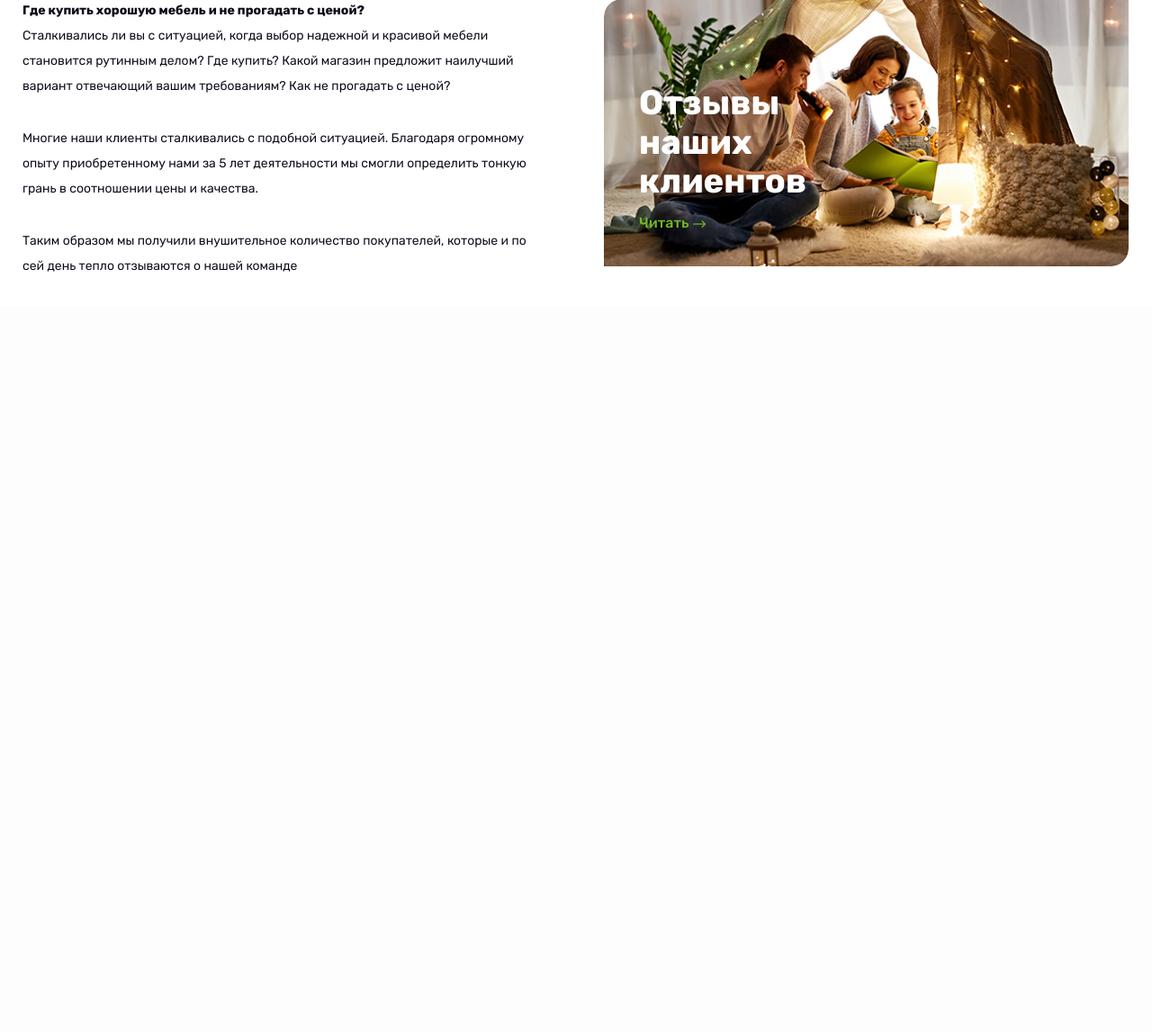
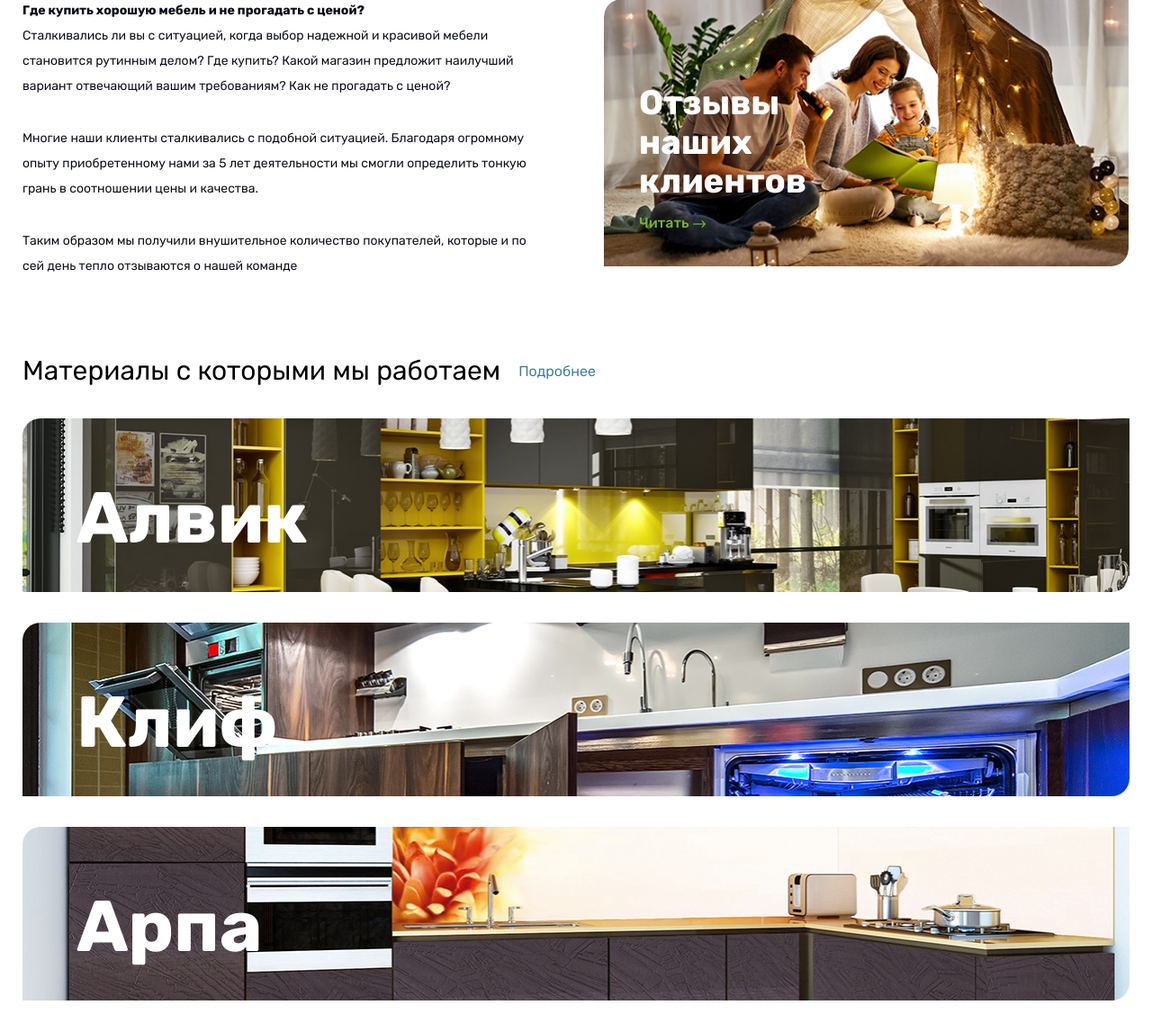
Before and after one commit to acr0matic/stick-home-mebel, a PHP site: page / in a window 1280 px wide. Shown: the part 2068-3215 px from the top of the page at 90% size. Before the commit the page ends 2370 px from the top, so only its background shows below. Run offline with PHP 8.4, Linux system fonts and the light colour scheme; style sheets or scripts are compiled from the project's sources.

Commit message:
Сверстана секция "Материалы"

```diff
--- a/src/index.html
+++ b/src/index.html
@@ -326,6 +326,38 @@
       </div>
       <!-- /.container -->
     </section>
+
+    <section id="materials">
+      <div class="container">
+        <div class="section-title">
+          <h2 class="section-title__heading">Материалы с которыми мы работаем</h2>
+          <a href="" class="section-title__additional">Подробнее</a>
+        </div>
+        <!-- /.section-title -->
+
+        <div class="materials">
+          <div class="material">
+            <img class="material__image border-br-tl" src="img/materials/alvic.jpg" alt="">
+            <h2 class="material__title">Алвик</h2>
+          </div>
+          <!-- /.material -->
+
+          <div class="material">
+            <img class="material__image border-br-tl" src="img/materials/klif.jpg" alt="">
+            <h2 class="material__title">Клиф</h2>
+          </div>
+          <!-- /.material -->
+
+          <div class="material">
+            <img class="material__image border-br-tl" src="img/materials/arpa.jpg" alt="">
+            <h2 class="material__title">Арпа</h2>
+          </div>
+          <!-- /.material -->
+        </div>
+        <!-- /.materials -->
+      </div>
+      <!-- /.container -->
+    </section>
   </main>
 
   <!-- Подвал -->
--- a/src/scss/base/_helpers.scss
+++ b/src/scss/base/_helpers.scss
@@ -84,6 +84,8 @@
   }
 
   &__additional {
+    transition: all 0.15s ease;
+
     &--like {
       &::before {
         content: url("../img/icons/like.png");
--- /dev/null
+++ b/src/scss/layout/_materials.scss
@@ -0,0 +1,28 @@
+#materials {
+  .section-title__additional {
+    color: $text-blue;
+
+    &:hover {
+      color: lighten($text-blue, $amount: 20);
+    }
+  }
+}
+
+.material {
+  position: relative;
+
+  margin-bottom: 30px;
+
+  &__image {
+    width: 100%;
+  }
+
+  &__title {
+    position: absolute;
+    top: 65px;
+    left: 60px;
+
+    font-size: $font-size-0;
+    color: $text-white;
+  }
+}
--- a/src/scss/main.scss
+++ b/src/scss/main.scss
@@ -26,6 +26,7 @@
   'layout/hero',
   'layout/manufacturing',
   'layout/photo-gallery',
+  'layout/materials',
   'layout/footer';
 
 // 5. Подключение стилей компонентов
```
Also changed, not shown: src/img/materials/alvic.jpg (added), src/img/materials/arpa.jpg (added), src/img/materials/klif.jpg (added).
